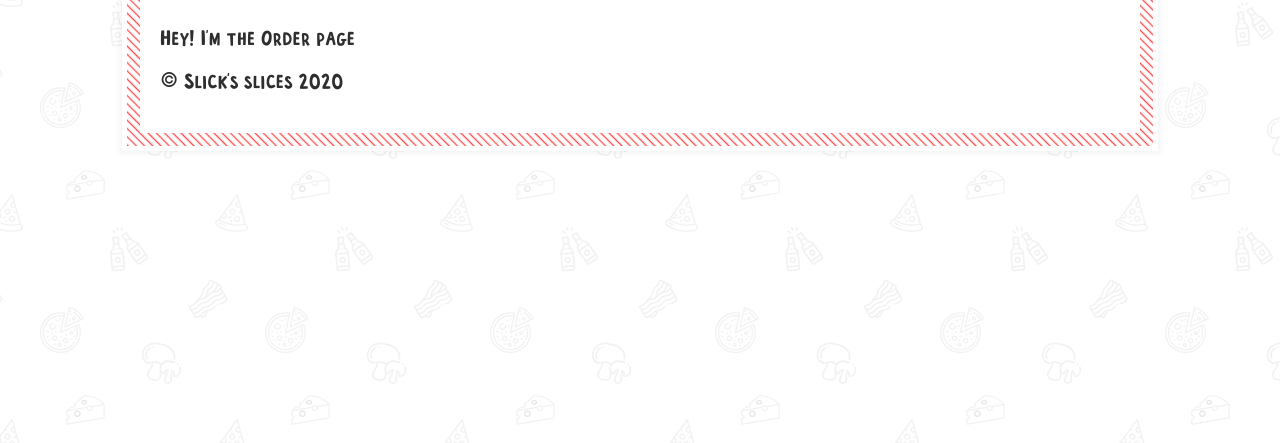
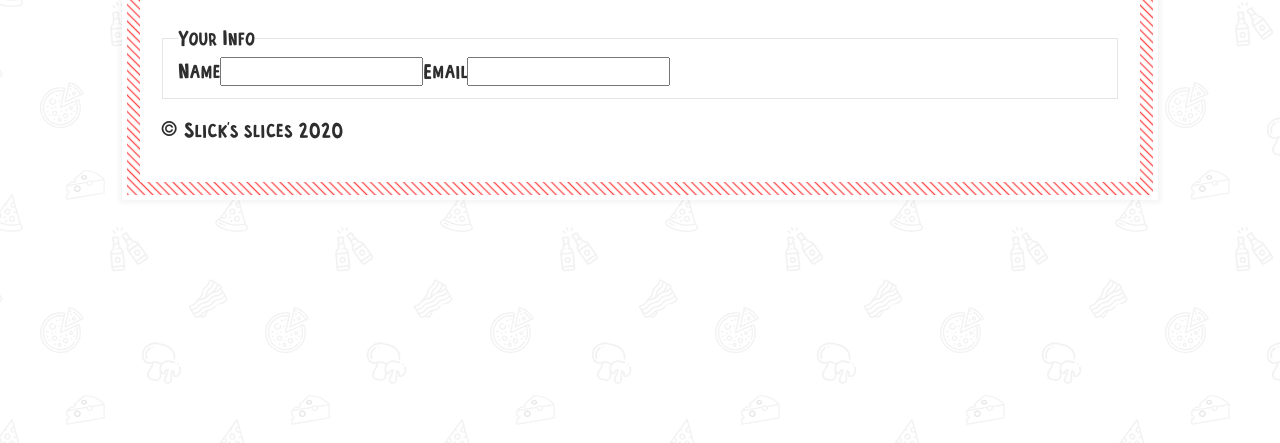
Before and after one commit to codeOfRobin/master-gatsby, a Gatsby site in the folder gatsby/: page /order in a window 1280 px wide. Shown: the part 357-800 px from the top of the page. Built offline with nearby package versions, Linux system fonts and the light colour scheme; Gatsby itself is replaced by a stand-in of ours.

Commit message:
SEO done
Signed-off-by: Robin Malhotra <me@rmalhotra.com>

```diff
--- a/gatsby/gatsby-node.js
+++ b/gatsby/gatsby-node.js
@@ -99,7 +99,7 @@ async function turnSliceMastersIntoPages({graphql, actions}) {
   Array.from({length: pageCount}).forEach((_, index) => {
     console.log(`creating page ${index}`)
     actions.createPage({
-      path: `/slicemasters/${index+1}`,
+      path: `/slicemaster/${index+1}`,
       component: path.resolve('./src/pages/slicemasters.js'),
       context: {
         skip: index * pageSize,
--- a/gatsby/src/components/SEO.js
+++ b/gatsby/src/components/SEO.js
@@ -21,5 +21,16 @@ export default function SEO({children, location, description, title, image}) {
 	<title> {title} </title>
 	<link rel="icon" type="image/svg+xml" href="/favicon.svg" />
 	<link rel="alternate-icon" href="/favicon.ico" />
+
+	<meta name="viewport" content="width-device-width, initial-scale=1.0" />
+	<meta charSet="utf-8" />
+	<meta name="description" content = {site.siteMetadata.description} />
+
+	{location && <meta property="og:url" content={location.href} />}
+	<meta property="og:image" content={image || '/logo.svg'} />
+	<meta property="og:title" content={title} key="ogtitle" />
+	<meta property="og:site_name" content={site.siteMetadata.title} key="ogsitename" />
+	<meta property="og:description" content={description} key="ogdesc" />
+	{children}
 	</Helmet>)
 }
--- a/gatsby/src/pages/beers.js
+++ b/gatsby/src/pages/beers.js
@@ -1,7 +1,7 @@
 import React from "react";
 import { graphql } from 'gatsby';
 import styled from 'styled-components';
-
+import SEO from '../components/SEO'
 
 const BeerGridStyles = styled.div`
   display: grid;
@@ -29,6 +29,7 @@ export default function BeersPage({ data }) {
   console.log(beers)
   return (
     <>
+      <SEO title="Beers! We have ${data.beers.nodes.length} in stock" />
       <h2 className="center">We have {beers.nodes.length} beers available. Dine in available</h2>
       <BeerGridStyles>
         {data.beers.nodes.map(beer => {
--- a/gatsby/src/pages/order.js
+++ b/gatsby/src/pages/order.js
@@ -1,9 +1,30 @@
-import React from 'react';
+import React, { useState } from 'react';
+import SEO from '../components/SEO';
+import useForm from '../utils/useForm';
 
 export default function OrderPage() {
+  const { values, updateValue } = useForm({
+    name: '',
+    email: '',
+  });
   return (
     <>
-      <p> Hey! I'm the Order page </p>
+      <SEO title="Order a pizza" />
+      <form>
+        <fieldset>
+          <legend>Your Info</legend>
+          <label htmlFor="name">Name</label>
+          <input
+            type="text"
+            name="name"
+            value={values.name}
+            onChange={updateValue}
+          />
+
+          <label htmlFor="email">Email</label>
+          <input type="email" name="email" />
+        </fieldset>
+      </form>
     </>
   );
 }
--- a/gatsby/src/pages/pizzas.js
+++ b/gatsby/src/pages/pizzas.js
@@ -2,11 +2,13 @@ import { graphql } from 'gatsby';
 import React from 'react';
 import PizzaList from '../components/PizzaList';
 import ToppingsFilter from '../components/ToppingsFilter';
+import SEO from '../components/SEO'
 
 export default function PizzasPage({ data, pageContext }) {
   const pizzas = data.pizzas.nodes;
   return (
     <>
+      <SEO title={pageContext.topping ? `Pizzas with ${pageContext.topping}` : "All Pizzas"} />
       <ToppingsFilter activeTopping={pageContext.topping}/>
       <p> Hey! There are {pizzas.length} pizzas</p>
       <PizzaList pizzas={pizzas} />
--- a/gatsby/src/pages/slicemasters.js
+++ b/gatsby/src/pages/slicemasters.js
@@ -3,6 +3,7 @@ import { graphql, Link } from "gatsby";
 import Img from "gatsby-image";
 import styled from "styled-components";
 import Pagination from "../components/Pagination";
+import SEO from '../components/SEO'
 
 const SliceMasterGrid = styled.div`
   display: grid;
@@ -41,6 +42,7 @@ export default function SlicemastersPage({ data, pageContext }) {
   const slicemasters = data.slicemasters.nodes;
   return (
     <>
+      <SEO title={`Slicemasters - Page ${pageContext.currentPage || 1}`} />
       <Pagination
         pageSize={parseInt(process.env.GATSBY_PAGE_SIZE)}
         totalCount={data.slicemasters.totalCount}
@@ -51,7 +53,7 @@ export default function SlicemastersPage({ data, pageContext }) {
       <SliceMasterGrid>
         {slicemasters.map((person) => (
           <SlicemasterStyles>
-            <Link to={`slicemaster/${person.slug.current}`}>
+            <Link to={`${person.slug.current}`}>
               <h2>
                 <span className="mark">{person.name}</span>
               </h2>
--- a/gatsby/src/templates/Pizza.js
+++ b/gatsby/src/templates/Pizza.js
@@ -18,7 +18,7 @@ export default function SinglePizzaPage({ data: { pizza } }) {
   console.log(toppings);
   return (
     <>
-      <SEO title={pizza.name}/>
+      <SEO title={pizza.name} image = {pizza.image?.asset?.fluid?.src}/>
       <PizzaGrid>
       <Img fluid={pizza.image.asset.fluid} />
       <div>
--- a/gatsby/src/templates/SliceMaster.js
+++ b/gatsby/src/templates/SliceMaster.js
@@ -1,10 +1,13 @@
 import React from "react";
 import { graphql } from 'gatsby';
 import Img from "gatsby-image";
+import SEO from '../components/SEO'
 
 export default function SlicemasterPage({data, pageContext}) {
 	const {person} = data
 	return (
+		<>
+			<SEO title={person.name} image={person.image.asset.src}/>
 			<div className="center">
 			<Img fluid={person.image.asset.fluid} alt={person.name} />
 			<h2>
@@ -12,6 +15,7 @@ export default function SlicemasterPage({data, pageContext}) {
 			</h2>
 			<p>{person.description}</p>
 			</div>
+		</>
 	)
 }
 
--- /dev/null
+++ b/gatsby/src/utils/useForm.js
@@ -0,0 +1,17 @@
+import { useState } from 'react';
+
+export default function useForm(defaults) {
+  const [values, setValues] = useState(defaults);
+  function updateValue(e) {
+    const { value } = e.target;
+    if (e.target.value === 'number') {
+      value = parseInt(e.target.value);
+    }
+    setValues({
+      ...values,
+      [e.target.name]: value,
+    });
+  }
+
+  return { values, updateValue };
+}
```
Lines whose indentation alone changed are shown as unchanged.
